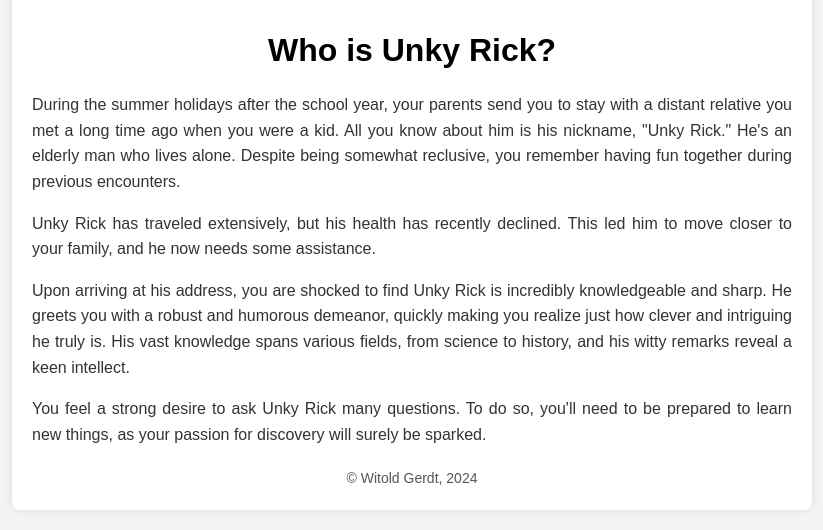
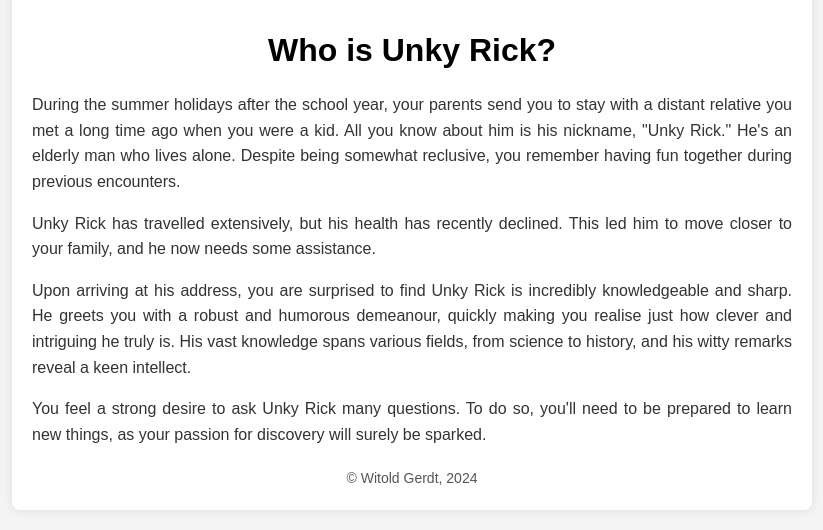
Before and after one commit to witoldgerdt/unky_rick, a Django app: page / in a window 1280 px wide. Shown: the part 804-1334 px from the top of the page, without its empty margins (228-1051 px from the left). Run offline with Django 4.2, Linux system fonts and the light colour scheme.

Commit message:
Make txt more readable

```diff
--- a/about/templates/about/home.html
+++ b/about/templates/about/home.html
@@ -79,8 +79,8 @@
         <div class="description">
             <h1>Who is Unky Rick?</h1>
             <p>During the summer holidays after the school year, your parents send you to stay with a distant relative you met a long time ago when you were a kid. All you know about him is his nickname, "Unky Rick." He's an elderly man who lives alone. Despite being somewhat reclusive, you remember having fun together during previous encounters.</p>
-            <p>Unky Rick has traveled extensively, but his health has recently declined. This led him to move closer to your family, and he now needs some assistance.</p>
-            <p>Upon arriving at his address, you are shocked to find Unky Rick is incredibly knowledgeable and sharp. He greets you with a robust and humorous demeanor, quickly making you realize just how clever and intriguing he truly is. His vast knowledge spans various fields, from science to history, and his witty remarks reveal a keen intellect.</p>
+            <p>Unky Rick has travelled extensively, but his health has recently declined. This led him to move closer to your family, and he now needs some assistance.</p>
+            <p>Upon arriving at his address, you are surprised to find Unky Rick is incredibly knowledgeable and sharp. He greets you with a robust and humorous demeanour, quickly making you realise just how clever and intriguing he truly is. His vast knowledge spans various fields, from science to history, and his witty remarks reveal a keen intellect.</p>
             <p>You feel a strong desire to ask Unky Rick many questions. To do so, you'll need to be prepared to learn new things, as your passion for discovery will surely be sparked.</p>
         </div>
         <footer class="footer">
```
